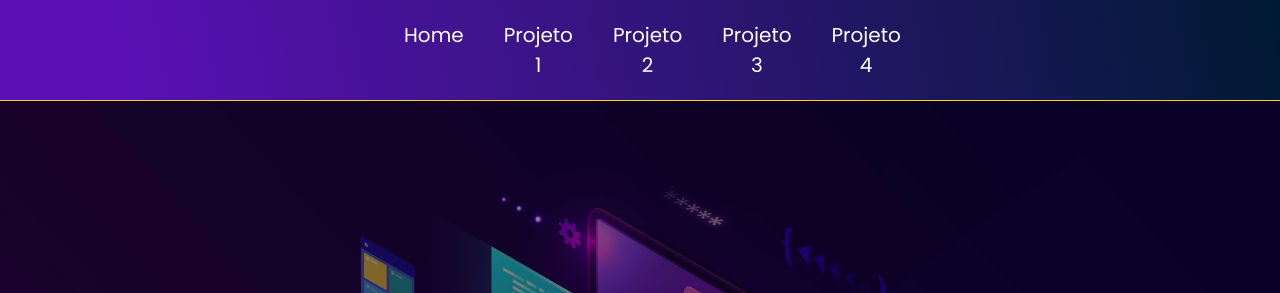
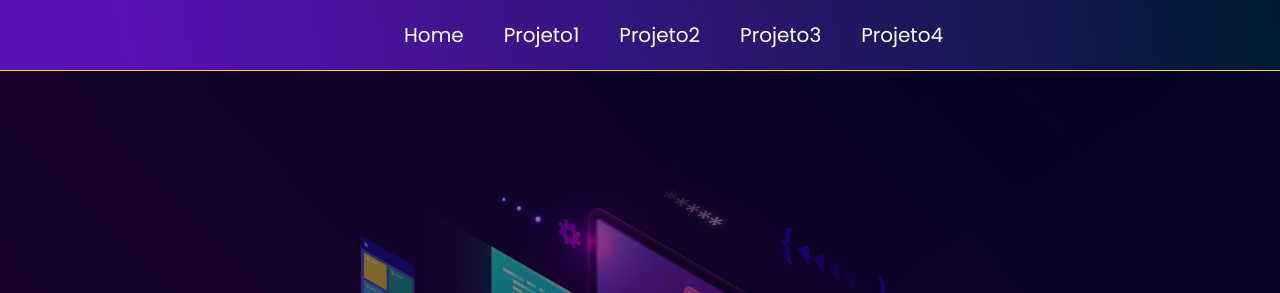
Before and after one commit to HenriquedSS1912/portifolio, a plain HTML site: page index.html in a window 1280 px wide. Shown: the top 293 px of the page. Drawn offline with Linux system fonts and the light colour scheme.

Commit message:
Update index.html

```diff
--- a/index.html
+++ b/index.html
@@ -26,10 +26,10 @@
                 <nav>
                     <ul class="lista" onclick="getElementById('close-menu').checked = false;">
                         <li><a href="#presentation">Home</a></li>
-                        <li><a href="#projeto1">Projeto 1</a></li>
-                        <li><a href="#projeto2">Projeto 2</a></li>
-                        <li><a href="#projeto3">Projeto 3</a></li>
-                        <li><a href="#projeto4">Projeto 4</a></li>
+                        <li><a href="#projeto1">Projeto1</a></li>
+                        <li><a href="#projeto2">Projeto2</a></li>
+                        <li><a href="#projeto3">Projeto3</a></li>
+                        <li><a href="#projeto4">Projeto4</a></li>
                     </ul>
                 </nav>
         </section>
```
